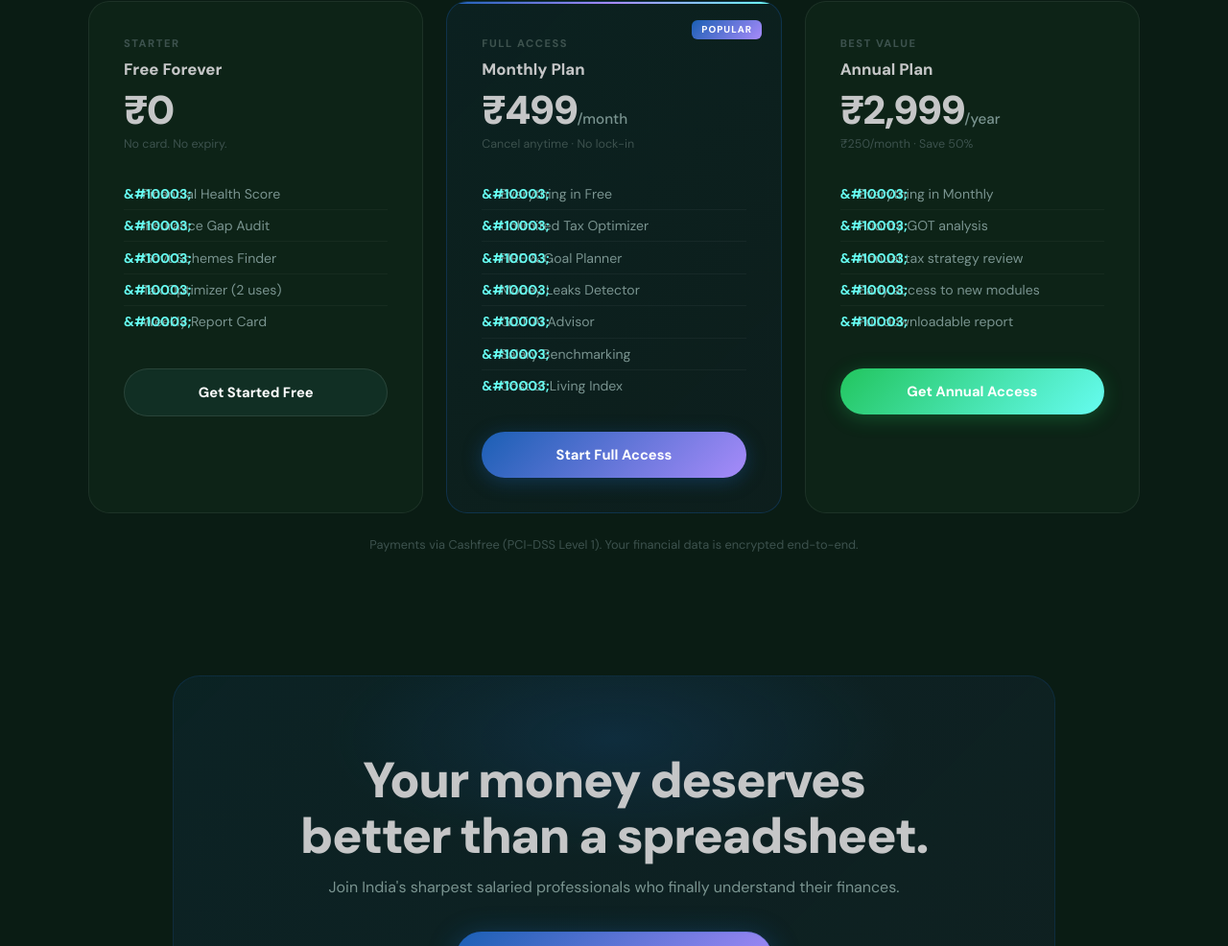
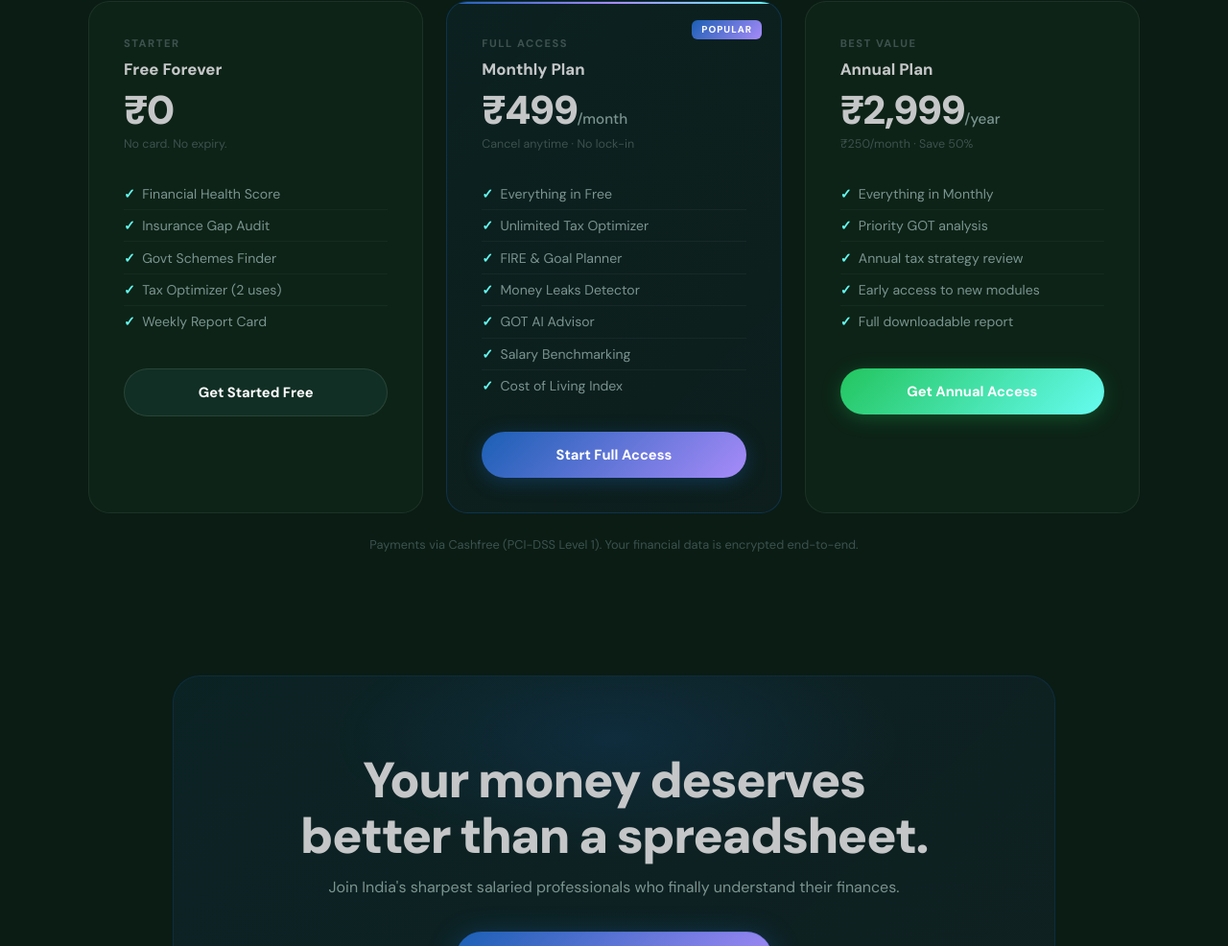
Before and after one commit to Satyajitdutta/wealthiq, a website: page index.html in a window 1280 px wide. Shown: the part 6485-7471 px from the top of the page at 96% size. Drawn offline with Linux system fonts and the light colour scheme.

Commit message:
Fix pricing checkmarks: use CSS unicode \2713 instead of HTML entity in ::before content

```diff
--- a/index.html
+++ b/index.html
@@ -591,7 +591,7 @@ nav.s{background:rgba(10,28,20,0.92);border-color:rgba(255,255,255,0.05);backdro
 .pc-feats{list-style:none;margin-bottom:2rem}
 .pc-feats li{font-size:.88rem;color:var(--t2);padding:.45rem 0 .45rem 1.2rem;position:relative;border-bottom:1px solid rgba(255,255,255,.04)}
 .pc-feats li:last-child{border:none}
-.pc-feats li::before{content:'&#10003;';position:absolute;left:0;color:#66fcf1;font-weight:700}
+.pc-feats li::before{content:'\2713';position:absolute;left:0;color:#66fcf1;font-weight:700}
 .pc-btn{display:block;text-align:center;border:none;border-radius:100px;padding:.88rem;width:100%;cursor:pointer;font-family:'DM Sans',sans-serif;font-size:.92rem;font-weight:700;transition:all .2s}
 .pb-ghost{background:rgba(102,252,241,.06);color:#fff;border:1px solid rgba(255,255,255,.1)}
 .pb-ghost:hover{background:rgba(255,255,255,.12)}
```
